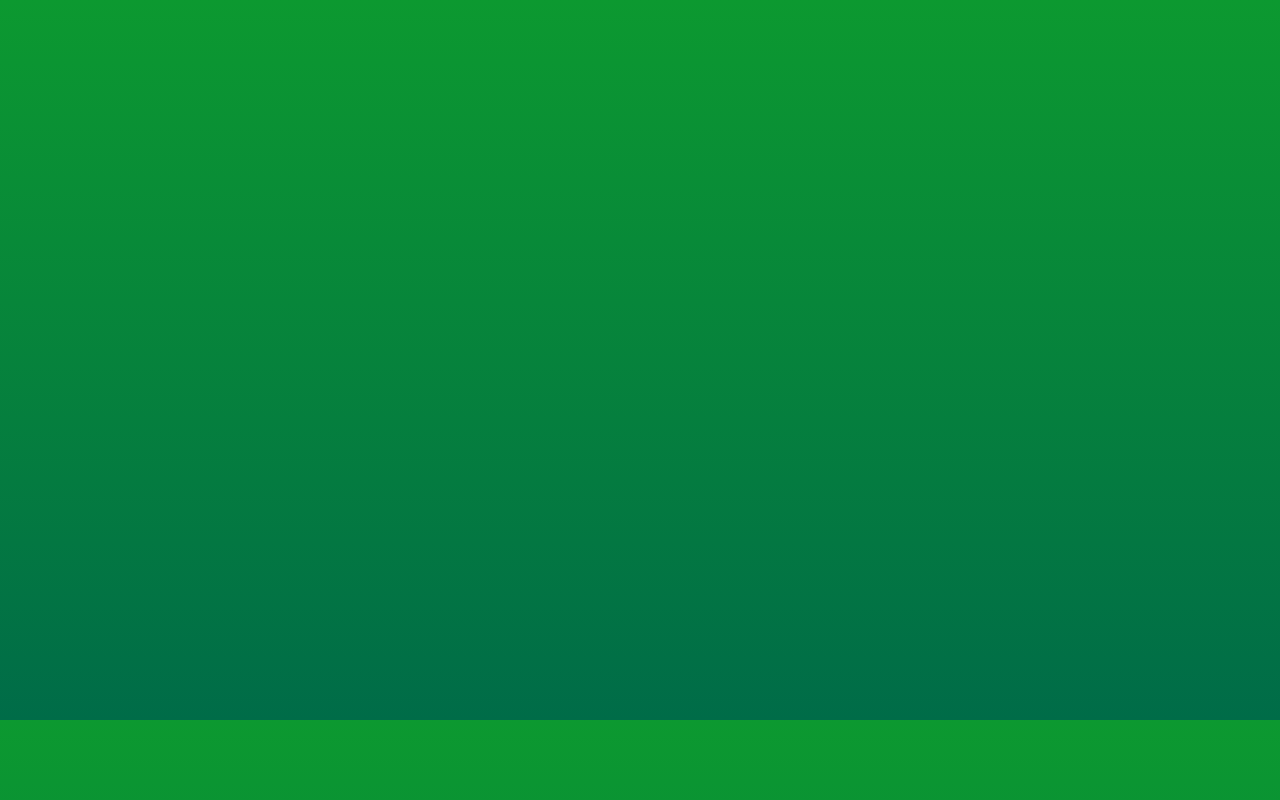
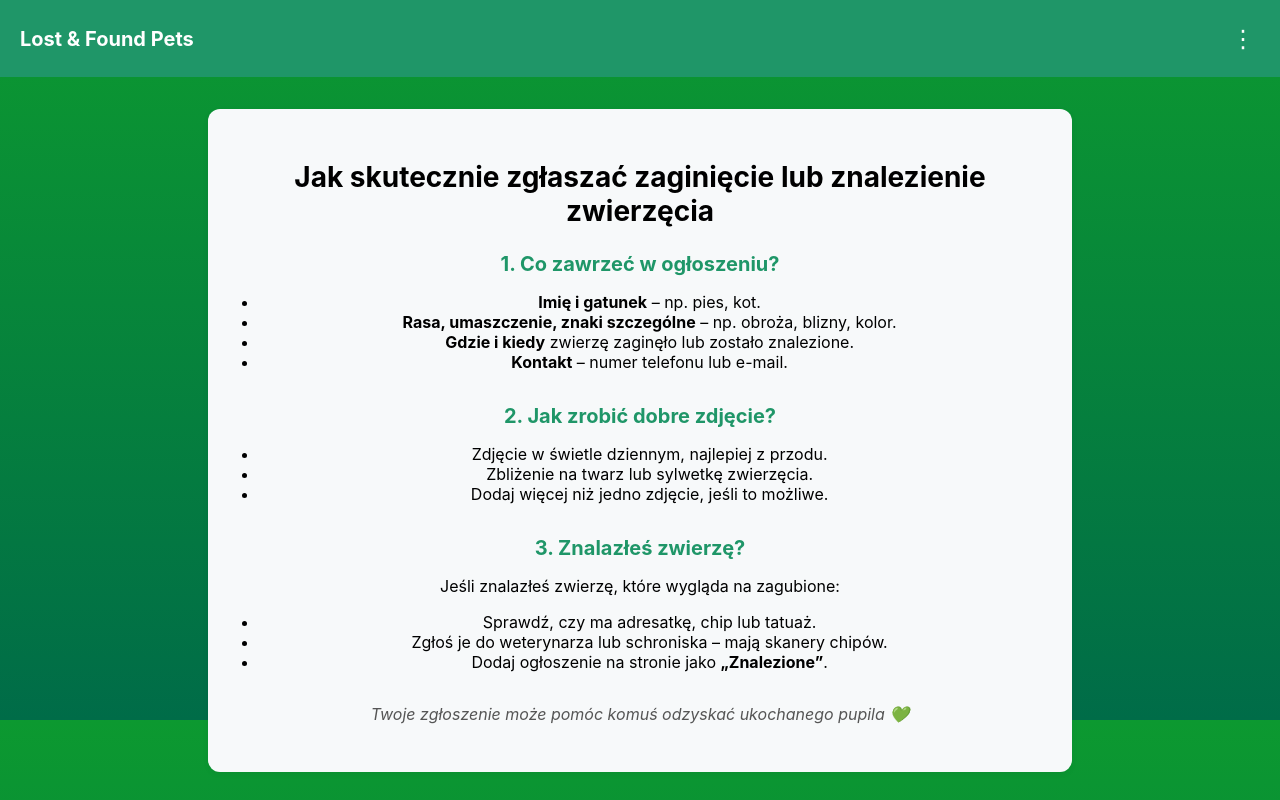
Before and after one commit to szybec31/Lost_Found_Pets, a React (Create React App) app in the folder frontend/frontend/: page /help in a window 1280 px wide. Before the commit this address had no page. Built offline with nearby package versions, Linux system fonts and the light colour scheme.

Commit message:
[dodno menu dropdown i stronę pomocy]

```diff
--- a/frontend/frontend/src/App.css
+++ b/frontend/frontend/src/App.css
@@ -36,3 +36,21 @@
     transform: rotate(360deg);
   }
 }
+
+.main-navbar {
+  display: flex;
+  justify-content: space-between;
+  align-items: center;
+  background-color: #1f9668;
+  padding: 10px 20px;
+  color: white;
+}
+
+.logo {
+  font-size: 20px;
+  font-weight: bold;
+}
+
+.main-navbar button {
+  color: white;
+}
--- a/frontend/frontend/src/App.js
+++ b/frontend/frontend/src/App.js
@@ -8,12 +8,19 @@ import UserProfile from './components/user/UserProfile';
 import AiModelInfo from './components/AI/AiModelInfo';
 import ReportsPage from './components/reports/ReportsPage';
 import ProtectedRoute from './components/login/ProtectedRoute';
+import MenuDropdown from './components/menu/MenuDropdown';
+import HelpPage from './components/help/HelpPage';
 
 function App() {
   return (
     <div className="App">
       <Router>
+        <nav className="main-navbar">
+          <h2 className="logo">Lost & Found Pets</h2>
+          <MenuDropdown />
+        </nav>
         <Routes>
+          <Route path="/help" element={<HelpPage />} />
           <Route path="/login" element={<LoginSignUp />} />
           <Route path="/" element={<HomePage />} />
           <Route path="/ai-model" element={<AiModelInfo />} /> {/* Dostępna dla wszystkich */}
--- /dev/null
+++ b/frontend/frontend/src/components/help/HelpPage.css
@@ -0,0 +1,34 @@
+.help-container {
+    max-width: 800px;
+    margin: 2rem auto;
+    padding: 2rem;
+    background-color: #f7f9fa;
+    border-radius: 12px;
+    box-shadow: 0 2px 6px rgba(0, 0, 0, 0.05);
+  }
+
+  .help-container h1 {
+    font-size: 28px;
+    margin-bottom: 1.5rem;
+  }
+
+  .help-container section {
+    margin-bottom: 2rem;
+  }
+
+  .help-container h2 {
+    color: #1f9668;
+    font-size: 20px;
+    margin-bottom: 0.5rem;
+  }
+
+  .help-container ul {
+    padding-left: 1.2rem;
+    list-style-type: disc;
+  }
+
+  .footer-note {
+    margin-top: 2rem;
+    font-style: italic;
+    color: #555;
+  }
--- /dev/null
+++ b/frontend/frontend/src/components/help/HelpPage.jsx
@@ -0,0 +1,45 @@
+import React from 'react';
+import './HelpPage.css';
+
+const HelpPage = () => {
+  return (
+    <div className="help-container">
+      <h1>Jak skutecznie zgłaszać zaginięcie lub znalezienie zwierzęcia</h1>
+
+      <section>
+        <h2>1. Co zawrzeć w ogłoszeniu?</h2>
+        <ul>
+          <li><strong>Imię i gatunek</strong> – np. pies, kot.</li>
+          <li><strong>Rasa, umaszczenie, znaki szczególne</strong> – np. obroża, blizny, kolor.</li>
+          <li><strong>Gdzie i kiedy</strong> zwierzę zaginęło lub zostało znalezione.</li>
+          <li><strong>Kontakt</strong> – numer telefonu lub e-mail.</li>
+        </ul>
+      </section>
+
+      <section>
+        <h2>2. Jak zrobić dobre zdjęcie?</h2>
+        <ul>
+          <li>Zdjęcie w świetle dziennym, najlepiej z przodu.</li>
+          <li>Zbliżenie na twarz lub sylwetkę zwierzęcia.</li>
+          <li>Dodaj więcej niż jedno zdjęcie, jeśli to możliwe.</li>
+        </ul>
+      </section>
+
+      <section>
+        <h2>3. Znalazłeś zwierzę?</h2>
+        <p>Jeśli znalazłeś zwierzę, które wygląda na zagubione:</p>
+        <ul>
+          <li>Sprawdź, czy ma adresatkę, chip lub tatuaż.</li>
+          <li>Zgłoś je do weterynarza lub schroniska – mają skanery chipów.</li>
+          <li>Dodaj ogłoszenie na stronie jako <strong>„Znalezione”</strong>.</li>
+        </ul>
+      </section>
+
+      <p className="footer-note">
+        Twoje zgłoszenie może pomóc komuś odzyskać ukochanego pupila 💚
+      </p>
+    </div>
+  );
+};
+
+export default HelpPage;
--- /dev/null
+++ b/frontend/frontend/src/components/menu/MenuDropdown.css
@@ -0,0 +1,47 @@
+.menu-dropdown {
+    position: relative;
+    display: inline-block;
+  }
+
+  .dots-button {
+    font-size: 24px;
+    background: none;
+    border: none;
+    cursor: pointer;
+    padding: 5px;
+  }
+
+  .menu-content {
+    position: absolute;
+    right: 0;
+    top: 35px;
+    background-color: white;
+    border: 1px solid #ccc;
+    min-width: 150px;
+    z-index: 10;
+    border-radius: 6px;
+    box-shadow: 0 4px 8px rgba(0, 0, 0, 0.1);
+    overflow: hidden;
+  }
+
+  /* Wspólne style dla linków i przycisku wylogowania */
+  .menu-content a,
+  .menu-content .logout-button {
+    display: block;
+    width: 100%;
+    padding: 10px 15px;
+    text-align: left;
+    text-decoration: none;
+    color: #333;
+    background: none;
+    border: none;
+    font-size: 16px;
+    font-family: inherit;
+    cursor: pointer;
+  }
+
+  /* Efekt hover dla wszystkich opcji */
+  .menu-content a:hover,
+  .menu-content .logout-button:hover {
+    background-color: #f0f0f0;
+  }
--- /dev/null
+++ b/frontend/frontend/src/components/menu/MenuDropdown.jsx
@@ -0,0 +1,45 @@
+import React, { useState, useRef, useEffect } from 'react';
+import { Link, useNavigate } from 'react-router-dom';
+import './MenuDropdown.css';
+
+const MenuDropdown = () => {
+  const [isOpen, setIsOpen] = useState(false);
+  const menuRef = useRef();
+  const navigate = useNavigate();
+
+  const toggleMenu = () => setIsOpen(prev => !prev);
+
+  const handleLogout = () => {
+    localStorage.removeItem('access_token');
+    localStorage.removeItem('user_email'); // jeśli używasz
+    setIsOpen(false);
+    navigate('/login');
+  };
+
+  useEffect(() => {
+    const handleClickOutside = (e) => {
+      if (menuRef.current && !menuRef.current.contains(e.target)) {
+        setIsOpen(false);
+      }
+    };
+    document.addEventListener('mousedown', handleClickOutside);
+    return () => document.removeEventListener('mousedown', handleClickOutside);
+  }, []);
+
+  return (
+    <div className="menu-dropdown" ref={menuRef}>
+      <button className="dots-button" onClick={toggleMenu}>⋮</button>
+      {isOpen && (
+        <div className="menu-content">
+          <Link to="/" onClick={() => setIsOpen(false)}>Strona główna</Link>
+          <Link to="/reports" onClick={() => setIsOpen(false)}>Zgłoszenia</Link>
+          <Link to="/profile" onClick={() => setIsOpen(false)}>Profil</Link>
+          <Link to="/help" onClick={() => setIsOpen(false)}>Pomoc</Link>
+          <button onClick={handleLogout} className="logout-button">Wyloguj się</button>
+        </div>
+      )}
+    </div>
+  );
+};
+
+export default MenuDropdown;
--- a/frontend/frontend/src/pages/HomePage.css
+++ b/frontend/frontend/src/pages/HomePage.css
@@ -55,7 +55,7 @@
 }
 
 .action-card {
-  background-color: #ffffff;
+  background-color: #f8e9e9;
   color: #333;
   padding: 1.5rem;
   border-radius: 10px;
--- a/frontend/frontend/src/pages/HomePage.jsx
+++ b/frontend/frontend/src/pages/HomePage.jsx
@@ -16,12 +16,13 @@ const HomePage = () => {
 
       <header className="home-header">
         <h1>Lost Found Pets</h1>
-        <p>Znajdź swojego pupila lub pomóż odnaleźć czyjegoś</p>
+        <p></p>
       </header>
 
       <main className="home-main">
         <section className="home-welcome">
           <h2>Witamy w LostFoundPets!</h2>
+          <h3>Znajdź swojego pupila lub pomóż odnaleźć czyjegoś</h3>
           <p>
             To platforma umożliwiająca szybkie zgłaszanie zaginionych lub znalezionych zwierząt.
             Nasz system wykorzystuje sztuczną inteligencję do analizy zdjęć i porównywania zgłoszeń.
@@ -31,7 +32,7 @@ const HomePage = () => {
         <section className="home-actions">
           <div className="action-card">
             <h3>Przeglądaj zgłoszenia</h3>
-            <p>Sprawdź, czy ktoś już dodał podobne zgłoszenie.</p>
+            <p>Sprawdź, czy ktoś dodał już podobne zgłoszenie.</p>
             <Link to="/reports" className="action-button">Zobacz</Link>
           </div>
 
```
